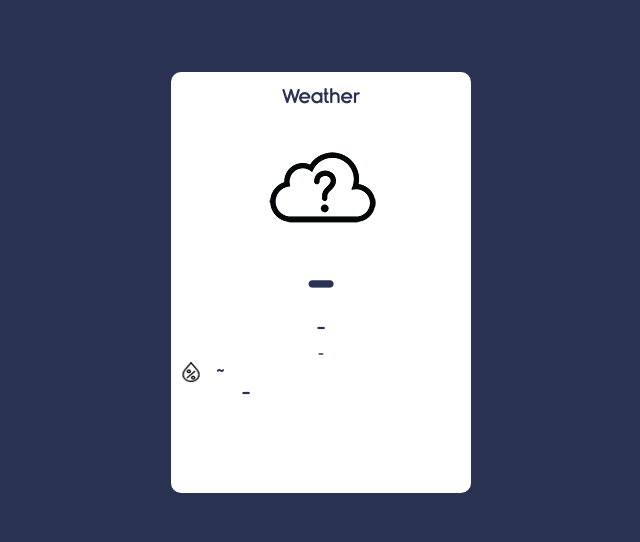
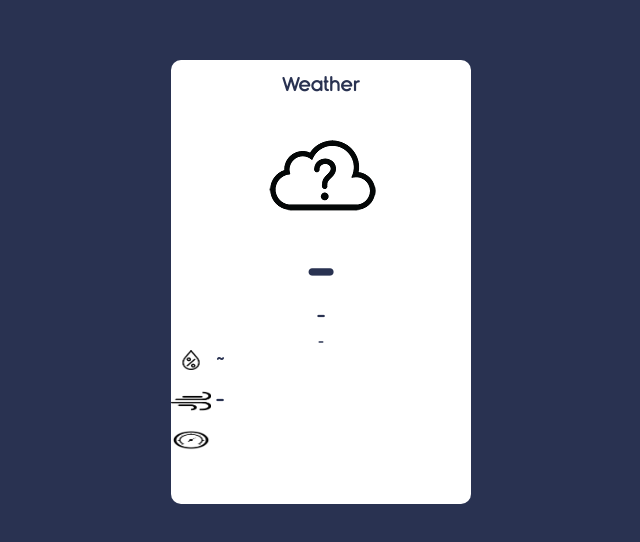
Before and after one commit to KruBro/Weather-App---javascript, a plain HTML site: page index.html in a window 1280 px wide. Shown: the part 126-668 px from the top of the page, without its empty margins (319-959 px from the left). Drawn offline with Linux system fonts and the light colour scheme.

Commit message:
added styles,icons-Pressure,wind

```diff
--- a/index.html
+++ b/index.html
@@ -33,12 +33,20 @@
                         <p>~</p>
                     </div>
                 </div>
-                <div class="wind-speed">
-                    <p>-</p>
+                <div class="wind">
+                    <div class="wind-img">
+                        <img src="icons\wind.png" alt="">
+                    </div>
+                    <div class="wind-speed">
+                        <p>-</p>
+                    </div>
                 </div>
-                <div class="pressure">
-                    <p></p>
-                </div>
+                    <div class="pressure">
+                        <div class="pressure-icon">
+                            <img src="icons\pressure.png" >
+                        </div>
+                        <p></p>
+                    </div>
             </div>
         </div>
         <script src="script.js"></script>
--- a/script.js
+++ b/script.js
@@ -63,6 +63,7 @@ function getWeather(latitude,longitude)
         weather.humidity = data.main.humidity;
         weather.windSpeed = data.wind.speed;
         weather.pressure = data.main.pressure;
+        console.log(data)
     })
     .then(function(){
         displayWeather();
@@ -75,7 +76,7 @@ function displayWeather(){
     descElement.innerHTML = weather.description;
     locationElement.innerHTML = `${weather.city}, ${weather.country}`;
     humdElement.innerHTML = `${weather.humidity}%<span> H</span>`;
-    windElement.innerHTML = `${weather.windSpeed}≋<span> KPH: </span>`
+    windElement.innerHTML = `${weather.windSpeed}<span> KPH </span>`
     pressureElement.innerHTML = `${weather.pressure}<span> hPa </span>`
 }
 
--- a/style.css
+++ b/style.css
@@ -52,6 +52,7 @@ body {
     width: 300px;
     height: 300px;
     background-color: #F4F9FF;
+    gap: ;
 }
 
 .weather-icon{
@@ -106,7 +107,6 @@ body {
 /*Humidity*/
 .humidity{
     display: flex;
-    flex-direction: row;
     align-items: center;
     /* justify-content: left; */
     gap: 5px;
@@ -135,21 +135,42 @@ body {
     font-size: 1.2em;
 }
 
+/*Wind*/
+
+.wind{
+    display: flex;
+    align-items: center;
+    gap: 5px;
+}
+
+.wind-img img{
+    width: 40px;
+    height: 20px;
+    display: block;
+}
+
 .wind-speed{
-    width: 150px;
-    height: 30px;
+    /*width: 150px;
+    height: 30px;*/
 }
 
 .wind-speed p{
-    padding: 0;
-    margin: 0;
+
     font-size: 1.2em;
     text-align: center;
     color: #293251;
 }
+
+/*Pressure*/
 .pressure {
-    width: 150px;
-    height: 30px;
+    display: flex;
+    align-items: center;
+    gap: 5px;
+}
+
+.pressure-icon img{
+    width: 40px;
+    height: 20px;
 }
 
 .pressure p{
```
Also changed, not shown: icons/pressure.png (added), icons/wind.png (added).
